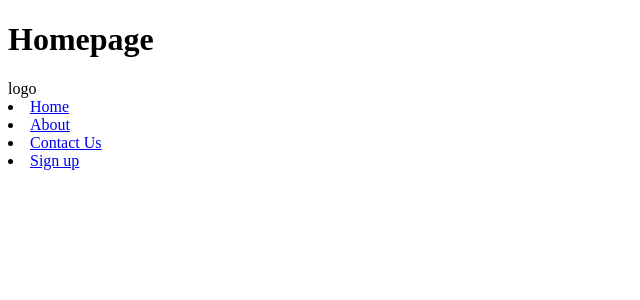
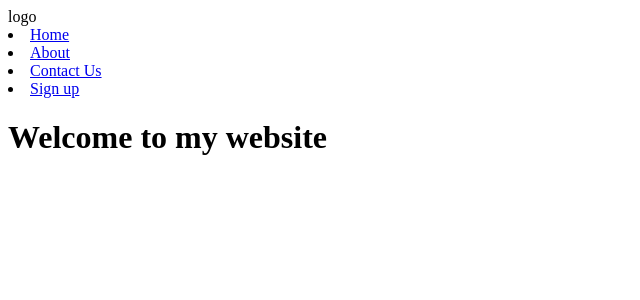
Before and after one commit to Holison18/Django-Webframework, a Django app: page / in a window 1280 px wide. Shown: the top 300 px of the page, without its empty margins (0-640 px from the left). Run offline with Django 4.2, Linux system fonts and the light colour scheme.

Commit message:
add code to home page

```diff
--- a/pagesApp/templates/home.html
+++ b/pagesApp/templates/home.html
@@ -6,14 +6,17 @@
     <title>Document</title>
   </head>
   <body>
-    <h1>Homepage</h1>
     <div class="navbar">
-      <div class="logo">logo</div>
+      <div class="logo"><a>logo</a></div>
       <div class="nav_elements">
         <li><a href="Home">Home</a></li>
-        <li><a href="Home">About</a></li>
-        <li><a href="Home">Contact Us</a></li>
-        <li><a href="Home">Sign up</a></li>
+        <li><a href="About">About</a></li>
+        <li><a href="Contact Us">Contact Us</a></li>
+        <li><a href="Sign up">Sign up</a></li>
+      </div>
+
+      <div class="hero_section">
+        <h1>Welcome to my website</h1>
       </div>
     </div>
   </body>
```
